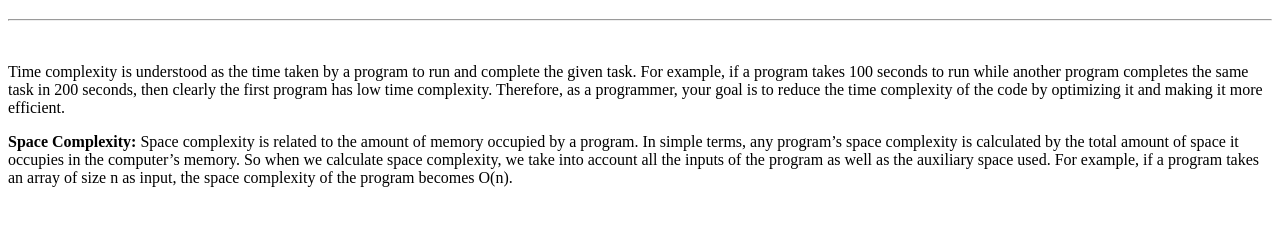
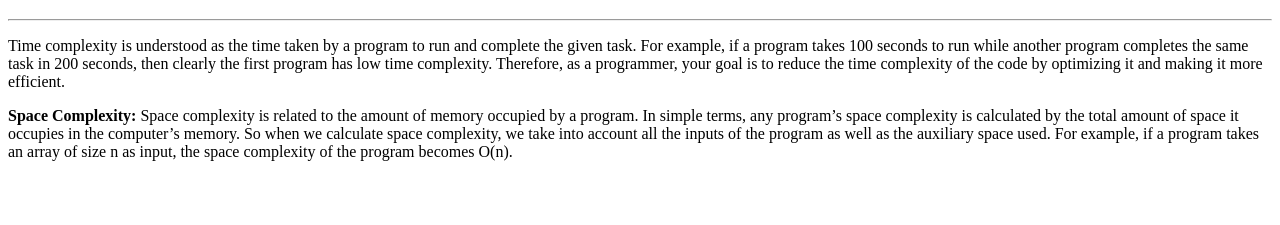
Before and after one commit to acciojob/time-and-space-complexity-ashwanimaurya85, a website: page main.html in a window 1280 px wide. Shown: the part 61-286 px from the top of the page. Drawn offline with Linux system fonts and the light colour scheme.

Commit message:
created a submission

```diff
--- a/main.html
+++ b/main.html
@@ -9,7 +9,7 @@
 <body>
 	<!-- the entire body must be written by student -->
 	<div>
-<h1>Time and Space Complexity </h1><hr><br>
+<h1>Time and Space Complexity </h1><hr>
 	<p>Time complexity is understood as the time taken by a program to run and complete the given task. For example, if a program takes 100 seconds to run while another program completes the same task in 200 seconds, then clearly the first program has low time complexity. Therefore, as a programmer, your goal is to reduce the time complexity of the code by optimizing it and making it more efficient.</p>
 	<p><strong>Space Complexity:</strong> Space complexity is related to the amount of memory occupied by a program. In simple terms, any program’s space complexity is calculated by the total amount of space it occupies in the computer’s memory. So when we calculate space complexity, we take into account all the inputs of the program as well as the auxiliary space used. For example, if a program takes an array of size n as input, the space complexity of the program becomes O(n).</p>
 </div>
```
